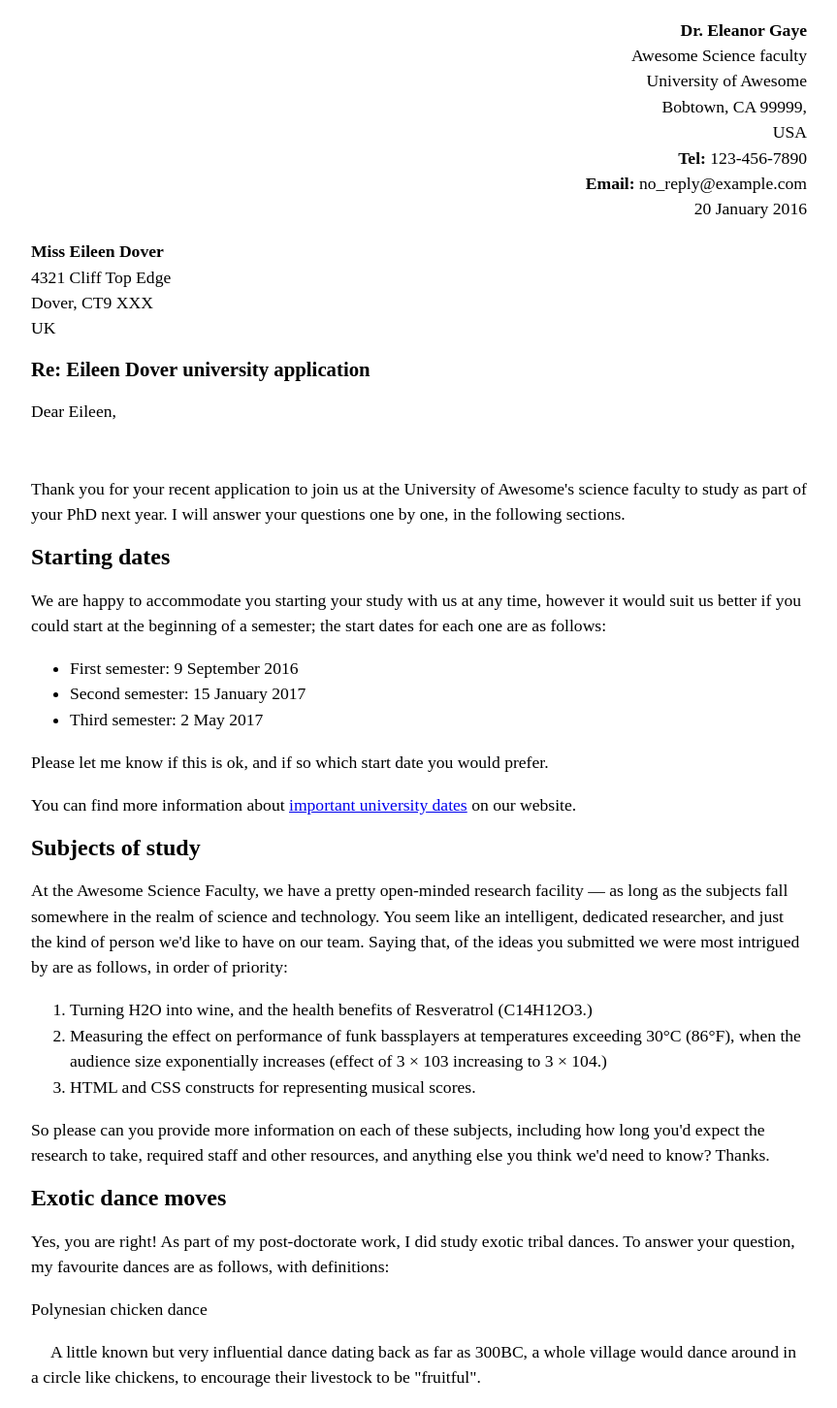
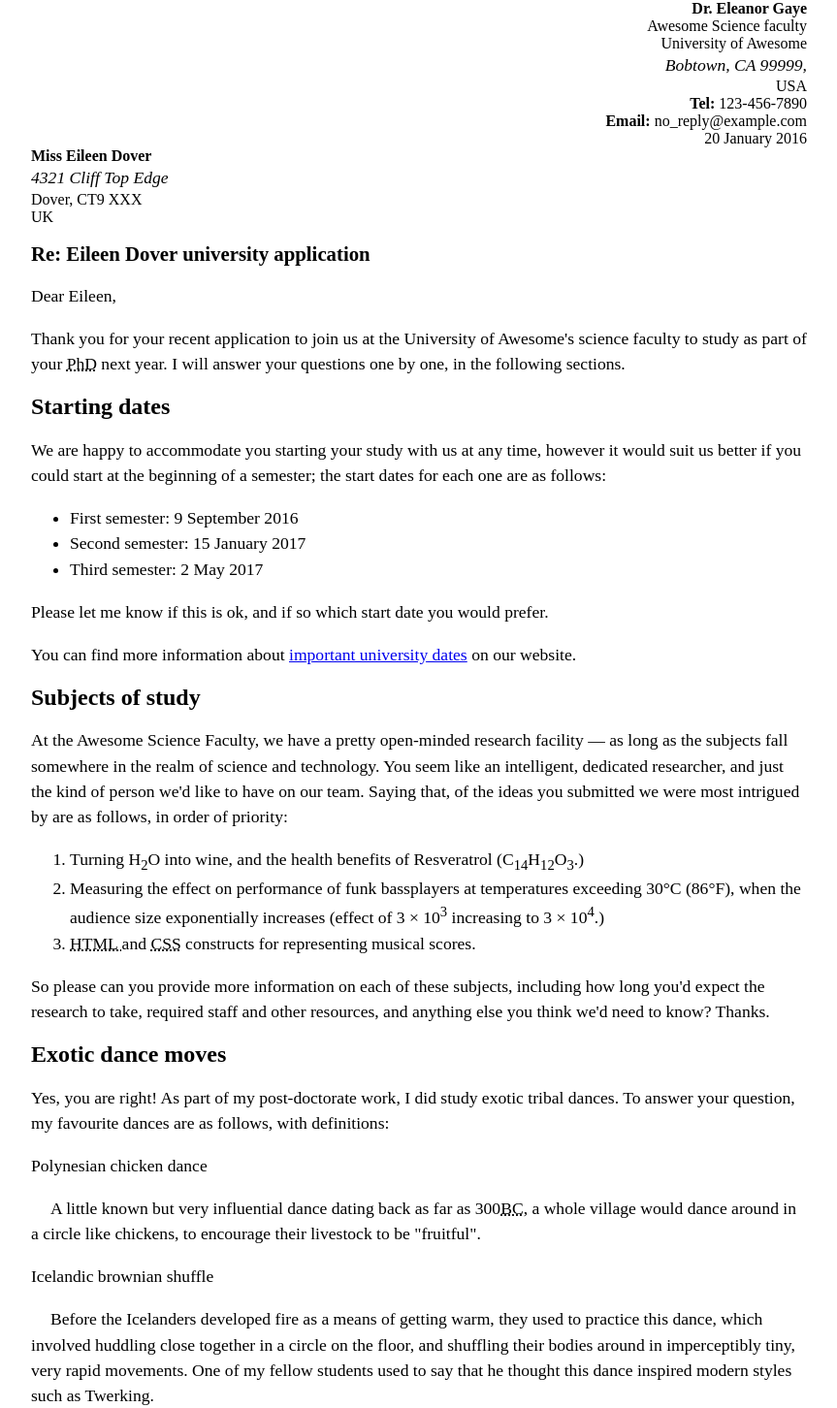
Before and after one commit to hawkeyegoat/HTML-Tutorial, a plain HTML site: page tutorials/letter.html in a window 1280 px wide. Shown: the top 1452 px of the page at 97% size, without its empty margins (208-1071 px from the left). Drawn offline with Linux system fonts and the light colour scheme.

Commit message:
Finished formatting for letter.html

```diff
--- a/tutorials/letter.html
+++ b/tutorials/letter.html
@@ -9,30 +9,29 @@
 
   <body>
     <div class = "sender-column">
-    <p>
+    <h0>
         <b>Dr. Eleanor Gaye</b><br>
         Awesome Science faculty<br>
-        University of Awesome<br>
-        Bobtown, CA 99999,<br>
+        University of Awesome
+        <address> Bobtown, CA 99999,</address>
         USA<br>
         <b>Tel:</b> 123-456-7890<br>
         <b>Email:</b> no_reply@example.com<br>
         20 January 2016<br>
-    </p>
+    </h0>
 </div>
-    <p>
-        <b>Miss Eileen Dover</b><br>
-        4321 Cliff Top Edge<br>
+    <h0>
+        <b>Miss Eileen Dover</b>
+        <address> 4321 Cliff Top Edge </address>
         Dover, CT9 XXX<br>
         UK<br>
-    </p>
+    </h0>
 
     <h2>Re: Eileen Dover university application</h2>
    <p> Dear Eileen, </p>
-   <br>
    <p>
     Thank you for your recent application to join us at the University of Awesome's science
-    faculty to study as part of your PhD next year. I will answer your questions one by one,
+    faculty to study as part of your <abbr title="Doctor of Philosophy"> PhD</abbr> next year. I will answer your questions one by one,
      in the following sections.
     </p>
     <h1>Starting dates</h1>
@@ -54,11 +53,11 @@
         At the Awesome Science Faculty, we have a pretty open-minded research facility — as long as the subjects fall somewhere in the realm of science and technology. You seem like an intelligent, dedicated researcher, and just the kind of person we'd like to have on our team. Saying that, of the ideas you submitted we were most intrigued by are as follows, in order of priority:
     </p>
     <ol>
-        <li>Turning H2O into wine, and the health benefits of Resveratrol (C14H12O3.)</li>
+        <li>Turning H<sub>2</sub>O into wine, and the health benefits of Resveratrol (C<sub>14</sub>H<sub>12</sub>O<sub>3</sub>.)</li>
         <li>Measuring the effect on performance of funk bassplayers at temperatures
             exceeding 30°C (86°F), when the audience size exponentially increases
-            (effect of 3 × 103 increasing to 3 × 104.)</li>
-        <li>HTML and CSS constructs for representing musical scores.</li>
+            (effect of 3 × 10<sup>3</sup> increasing to 3 × 10<sup>4</sup>.)</li>
+        <li> <abbr title="Hypertext markup language">HTML </abbr> and <abbr title="cascading style sheets">CSS</abbr> constructs for representing musical scores.</li>
     </ol>
     <p> So please can you provide more information on each of these subjects,
         including how long you'd expect the research to take, required staff and other resources,
@@ -71,7 +70,7 @@
     </p>
 
         <p>Polynesian chicken dance</p>
-            <p style ="padding-left: 20px; display: inline;">A little known but very influential dance dating back as far as 300BC, a whole village
+            <p style ="padding-left: 20px; display: inline;">A little known but very influential dance dating back as far as 300<abbr title="Before Christ">BC</abbr>, a whole village
             would dance around in a circle like chickens, to encourage their livestock to be "fruitful".</p>
         <p>Icelandic brownian shuffle</p>
             <p style ="padding-left: 20px; display: inline;">Before the Icelanders developed fire as a means of getting warm, they used to practice this dance,
@@ -88,7 +87,7 @@
         Yours sincerely,<br><br>
         Dr Eleanor Gaye<br><br>
         University of Awesome motto: "Be awesome to each other." -- The
-        memoirs of Bill S Preston, Esq
+        memoirs of Bill S Preston, <abbr title="esquire">Esq</abbr>
     </p>
   </body>
 </html>
```
